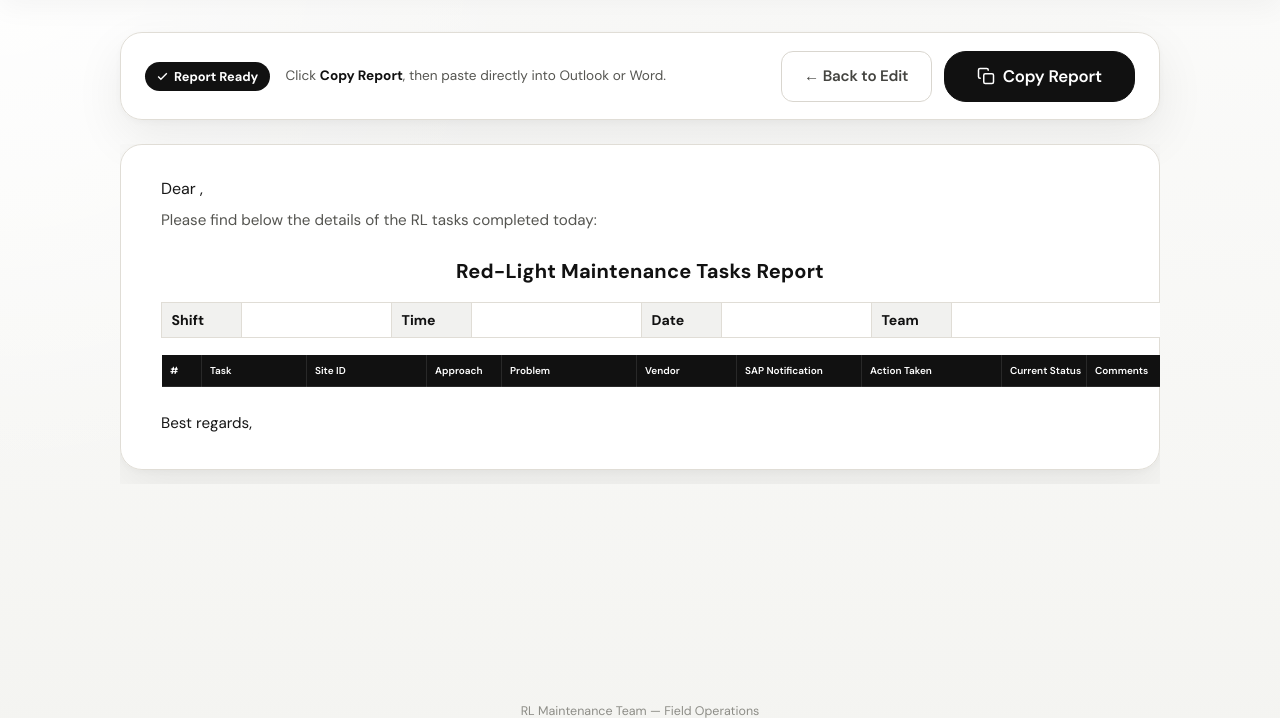
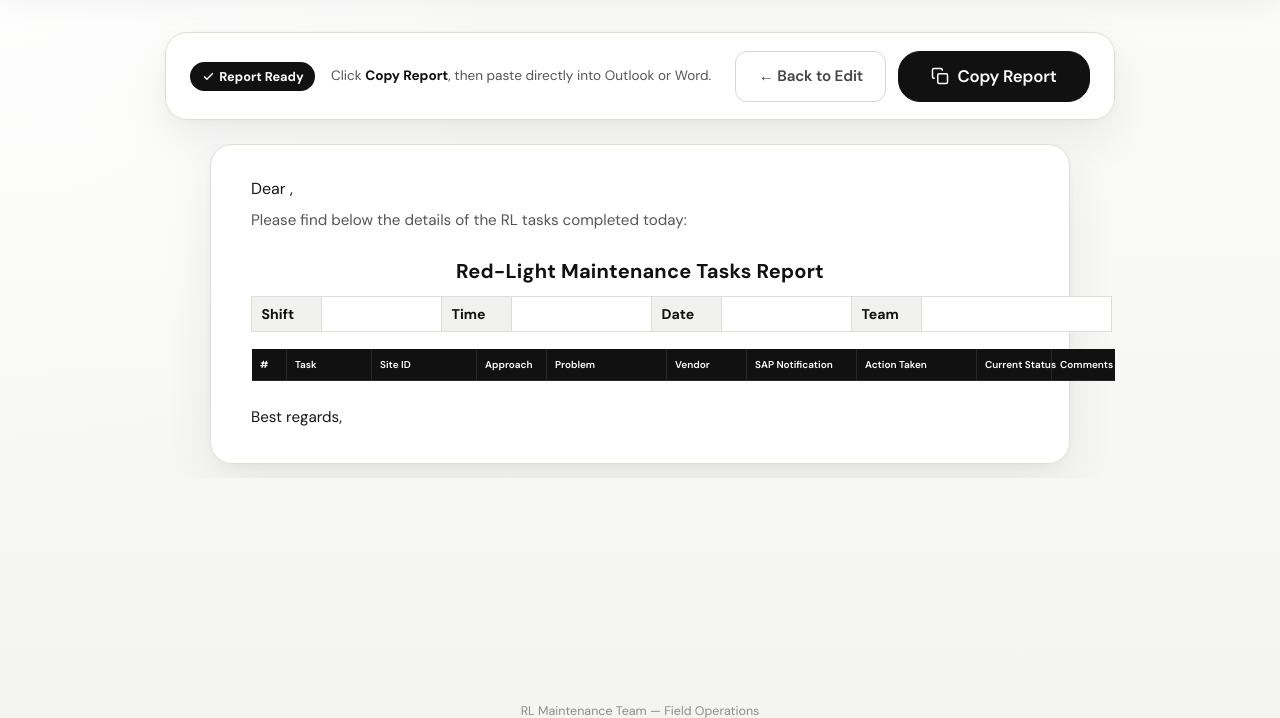
Before and after one commit to Mub7t/Mub7t-collage-mobile-pro, a Flask app: template templates/report_preview.html in a window 1280 px wide. Shown: the part 55-773 px from the top of the page. Run offline with Flask 3, Linux system fonts and the light colour scheme; the template is opened without the code that fills it, so the values that code supplies are empty; some libraries are stand-ins or nearby versions.

Commit message:
Compact report table for mobile email

```diff
--- a/templates/report_preview.html
+++ b/templates/report_preview.html
@@ -7,7 +7,7 @@
   <link rel="stylesheet" href="{{ url_for('static', filename='css/style.css') }}" />
 
   <style>
-    /* Report mobile fix: keep the official table wide and allow horizontal scroll */
+    /* Report mobile fix: keep the official table wide enough and allow horizontal scroll */
     .report-scroll-shell {
       width: 100%;
       max-width: 100%;
@@ -27,8 +27,8 @@
     }
 
     #report-screen-preview.report-fixed-preview {
-      width: 1040px;
-      min-width: 1040px;
+      width: 860px;
+      min-width: 860px;
       max-width: none;
       box-sizing: border-box;
       margin-left: auto;
@@ -142,18 +142,18 @@
     <div class="card report-email-card report-fixed-preview" id="report-screen-preview">
       <p class="report-salutation">Dear {{ supervisor }},</p>
       <p class="report-intro">Please find below the details of the RL tasks completed today:</p>
-      <h2 class="report-title">Red-Light Maintenance Tasks Report</h2>
+      <h2 class="report-title" style="margin-top:8px;margin-bottom:10px;">Red-Light Maintenance Tasks Report</h2>
 
       <table class="rpt-info-table">
         <colgroup>
-          <col style="width:80px;" />
-          <col style="width:150px;" />
-          <col style="width:80px;" />
-          <col style="width:170px;" />
-          <col style="width:80px;" />
-          <col style="width:150px;" />
-          <col style="width:80px;" />
-          <col style="width:250px;" />
+          <col style="width:70px;" />
+          <col style="width:120px;" />
+          <col style="width:70px;" />
+          <col style="width:140px;" />
+          <col style="width:70px;" />
+          <col style="width:130px;" />
+          <col style="width:70px;" />
+          <col style="width:190px;" />
         </colgroup>
         <tr>
           <td class="rpt-info-label">Shift</td><td class="rpt-info-value">{{ shift }}</td>
@@ -165,16 +165,16 @@
 
       <table class="rpt-main-table">
         <colgroup>
-          <col style="width:40px;" />
+          <col style="width:35px;" />
+          <col style="width:85px;" />
           <col style="width:105px;" />
+          <col style="width:70px;" />
+          <col style="width:120px;" />
+          <col style="width:80px;" />
+          <col style="width:110px;" />
           <col style="width:120px;" />
           <col style="width:75px;" />
-          <col style="width:135px;" />
-          <col style="width:100px;" />
-          <col style="width:125px;" />
-          <col style="width:140px;" />
-          <col style="width:85px;" />
-          <col style="width:115px;" />
+          <col style="width:90px;" />
         </colgroup>
         <thead>
           <tr>
@@ -218,30 +218,30 @@
   <div id="report-clipboard-html" style="display:none;">
     <!--
       Clipboard version:
-      - Fixed 1040px width so mobile mail apps do not squeeze columns.
+      - Fixed 860px width so mobile mail apps do not squeeze columns.
       - Outer block allows horizontal scrolling where supported.
       - All styles are inline for Outlook/Word compatibility.
     -->
-    <div style="font-family:Arial,Calibri,sans-serif;font-size:12px;color:#000;width:1040px;min-width:1040px;max-width:1040px;overflow-x:auto;overflow-y:hidden;-webkit-overflow-scrolling:touch;display:block;">
+    <div style="font-family:Arial,Calibri,sans-serif;font-size:12px;color:#000;width:860px;min-width:860px;max-width:860px;overflow-x:auto;overflow-y:hidden;-webkit-overflow-scrolling:touch;display:block;">
 
       <p style="margin:0 0 6px 0;font-size:12px;line-height:1.35;">Dear {{ supervisor }},</p>
-      <p style="margin:0 0 14px 0;font-size:12px;line-height:1.35;">Please find below the details of the RL tasks completed today:</p>
+      <p style="margin:0 0 8px 0;font-size:12px;line-height:1.35;">Please find below the details of the RL tasks completed today:</p>
 
-      <p style="font-size:16px;font-weight:bold;text-align:center;margin:0 0 12px 0;line-height:1.3;">
+      <p style="font-size:15px;font-weight:bold;text-align:center;margin:0 0 8px 0;line-height:1.3;">
         Red-Light Maintenance Tasks Report
       </p>
 
       <!-- Header info table -->
-      <table style="border-collapse:collapse;width:1040px;min-width:1040px;max-width:1040px;table-layout:fixed;margin-bottom:10px;font-family:Arial,Calibri,sans-serif;">
+      <table style="border-collapse:collapse;width:860px;min-width:860px;max-width:860px;table-layout:fixed;margin-bottom:8px;font-family:Arial,Calibri,sans-serif;">
         <colgroup>
-          <col style="width:80px;" />
-          <col style="width:150px;" />
-          <col style="width:80px;" />
-          <col style="width:170px;" />
-          <col style="width:80px;" />
-          <col style="width:150px;" />
-          <col style="width:80px;" />
-          <col style="width:250px;" />
+          <col style="width:70px;" />
+          <col style="width:120px;" />
+          <col style="width:70px;" />
+          <col style="width:140px;" />
+          <col style="width:70px;" />
+          <col style="width:130px;" />
+          <col style="width:70px;" />
+          <col style="width:190px;" />
         </colgroup>
         <tr>
           <td style="border:1px solid #000;padding:6px 8px;background:#d9d9d9;font-weight:bold;font-size:11px;line-height:1.25;text-align:left;white-space:nowrap;word-break:normal;overflow-wrap:normal;">Shift</td>
@@ -256,18 +256,18 @@
       </table>
 
       <!-- Main task table -->
-      <table style="border-collapse:collapse;width:1040px;min-width:1040px;max-width:1040px;table-layout:fixed;margin-bottom:14px;font-family:Arial,Calibri,sans-serif;">
+      <table style="border-collapse:collapse;width:860px;min-width:860px;max-width:860px;table-layout:fixed;margin-bottom:10px;font-family:Arial,Calibri,sans-serif;">
         <colgroup>
-          <col style="width:40px;" />
+          <col style="width:35px;" />
+          <col style="width:85px;" />
           <col style="width:105px;" />
+          <col style="width:70px;" />
+          <col style="width:120px;" />
+          <col style="width:80px;" />
+          <col style="width:110px;" />
           <col style="width:120px;" />
           <col style="width:75px;" />
-          <col style="width:135px;" />
-          <col style="width:100px;" />
-          <col style="width:125px;" />
-          <col style="width:140px;" />
-          <col style="width:85px;" />
-          <col style="width:115px;" />
+          <col style="width:90px;" />
         </colgroup>
         <thead>
           <tr>
@@ -303,7 +303,7 @@
         </tbody>
       </table>
 
-      <p style="margin:12px 0 2px 0;font-size:12px;line-height:1.35;">Best regards,</p>
+      <p style="margin:8px 0 2px 0;font-size:12px;line-height:1.35;">Best regards,</p>
       <p style="margin:0;font-size:12px;line-height:1.35;font-weight:bold;">{{ team }}</p>
 
     </div>
```
